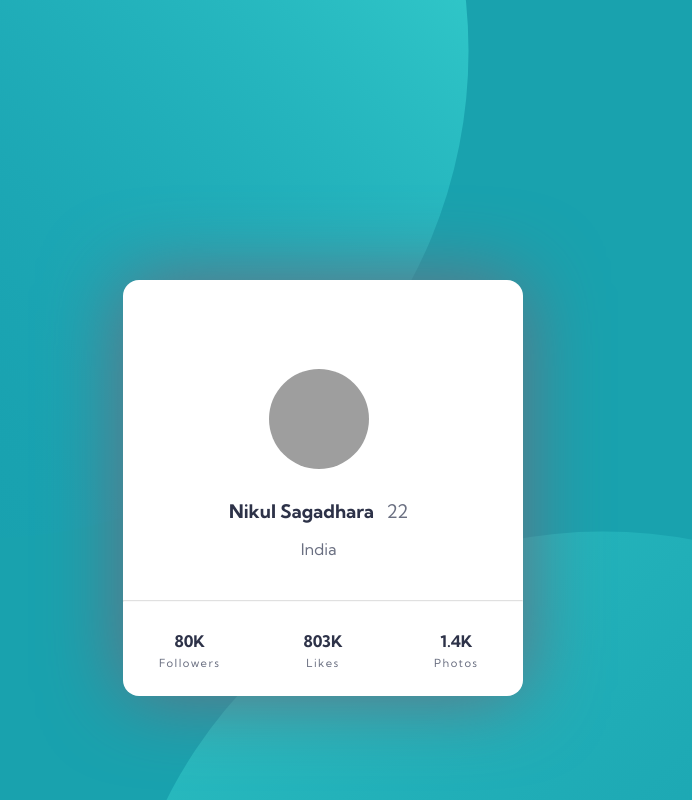
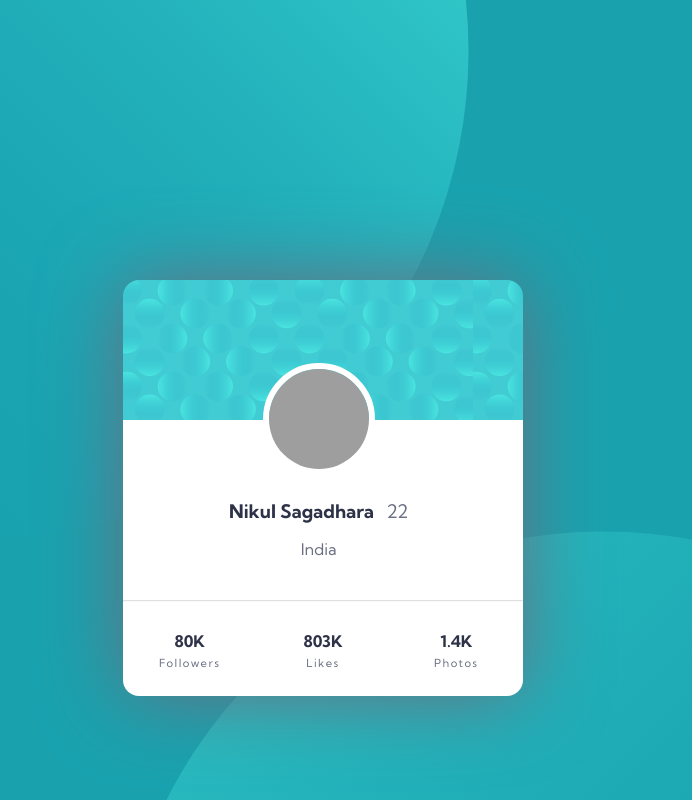
Before and after one commit to nicool-02/profile-card-component, a plain HTML site: page index.html in a window 1280 px wide. Shown: the top 800 px of the page, without its empty margins (317-1009 px from the left). Drawn offline with Linux system fonts and the light colour scheme; the site is published under a folder, as on GitHub Pages, so addresses that start at the root find nothing.

Commit message:
Update style.css

```diff
--- a/style.css
+++ b/style.css
@@ -40,7 +40,7 @@
 .card{
     width: 25rem;
     height: 26rem;
-    background: url(/images/bg-pattern-card.svg);
+    background: url(images/bg-pattern-card.svg);
     background-repeat:repeat-x;
     background-color: #fff;
     border-radius: 1rem;
```
